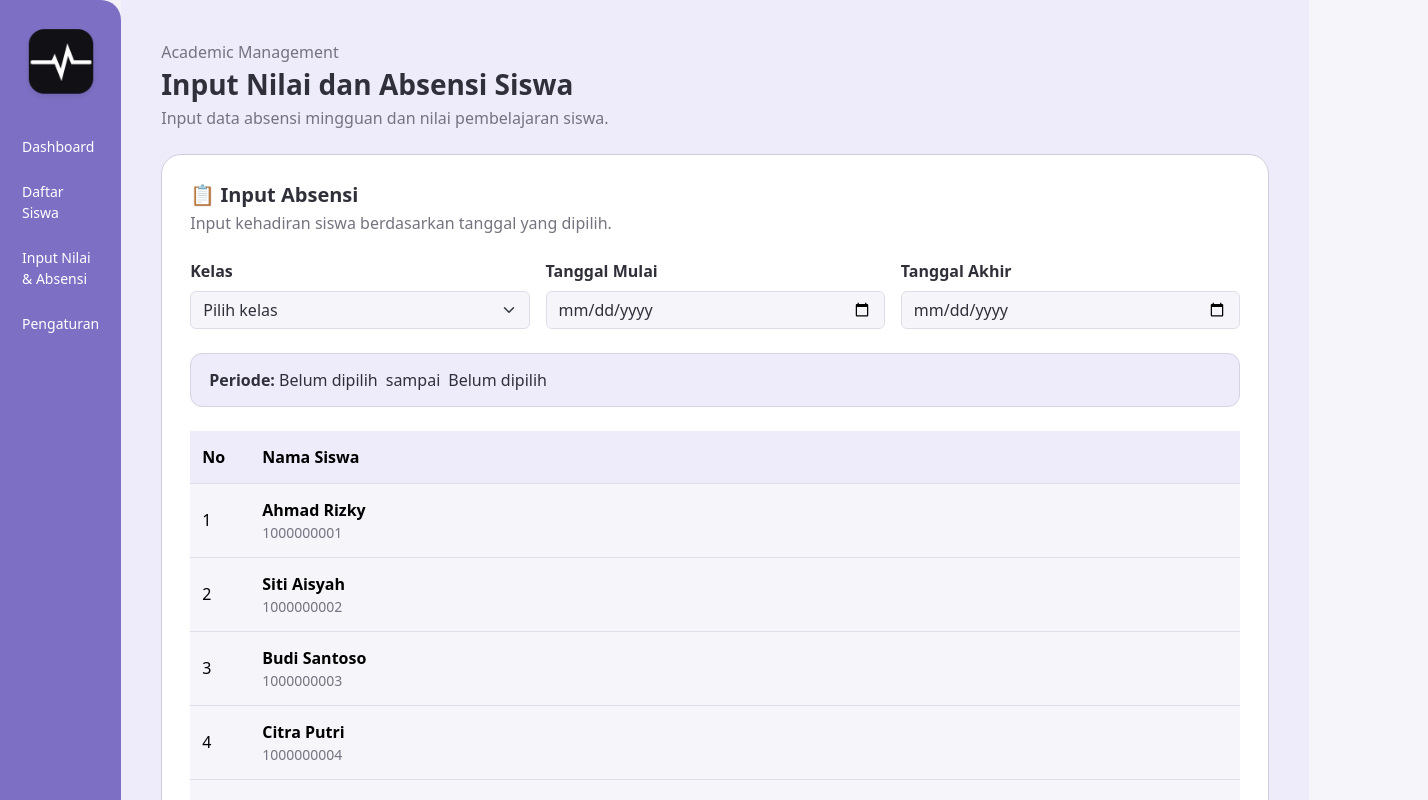
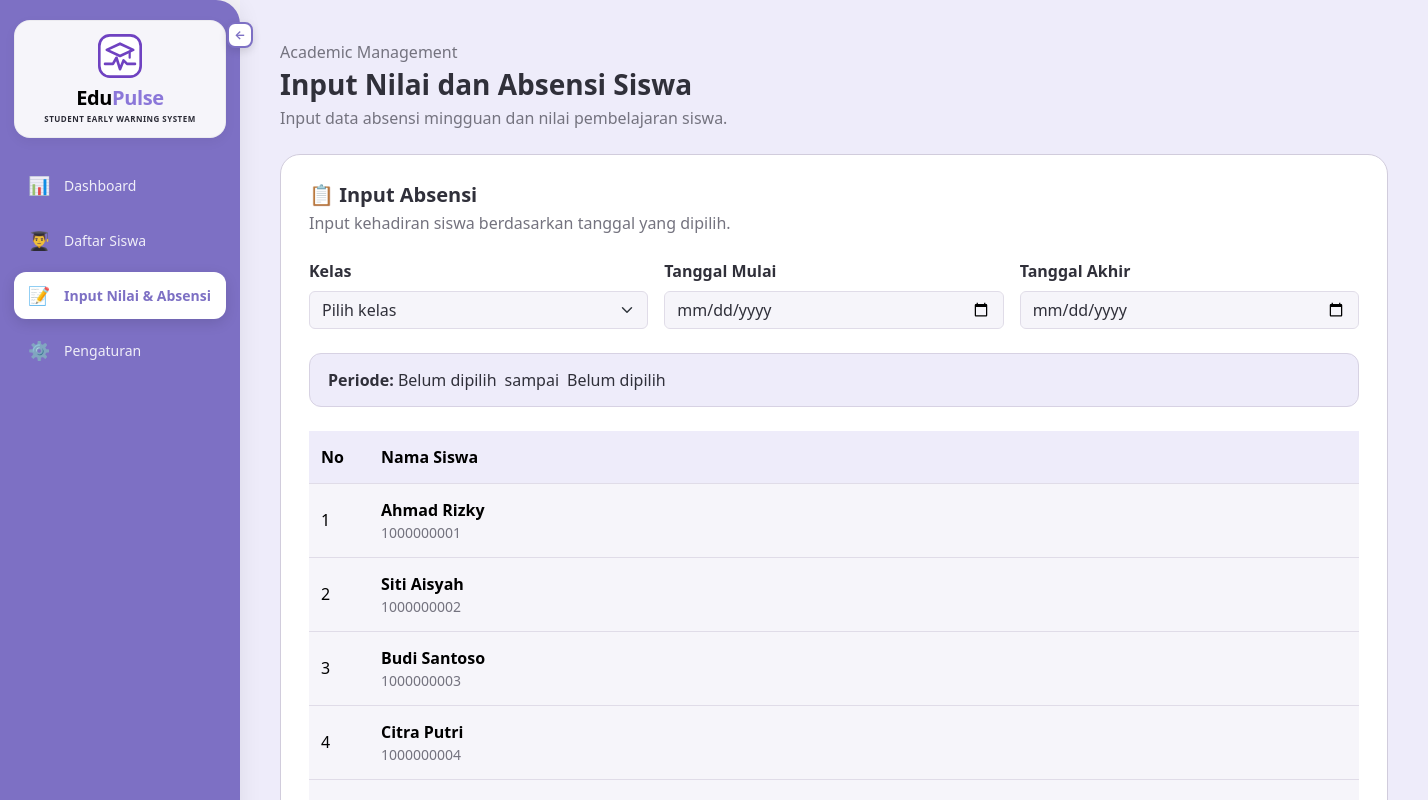
Before and after one commit to sutripnm/EduPulse-student-early-warning-web, a React (Vite) app: page /input-nilai-dan-absensi in a window 1280 px wide. Shown: the top 800 px of the page, 1428 px wide, since content can reach past the window. Built offline with nearby package versions, Linux system fonts and the light colour scheme.

Commit message:
Fix layout sidebar header and toggle button overlap on collapsed state

```diff
--- a/src/components/Sidebar.jsx
+++ b/src/components/Sidebar.jsx
@@ -1,60 +1,80 @@
-import { Link } from "react-router-dom";
-import logo from "../assets/logo black.png";
+import { useState } from "react";
+import { NavLink } from "react-router-dom";
+import logo from "../assets/gemini-svg.svg";
 import "../styles/sidebar.css";
 
 function Sidebar() {
+  const [collapsed, setCollapsed] = useState(false);
+
+  const menuItems = [
+    { to: "/dashboard", label: "Dashboard", icon: "📊" },
+    { to: "/daftar-siswa", label: "Daftar Siswa", icon: "👨‍🎓" },
+    { to: "/input-nilai-dan-absensi", label: "Input Nilai & Absensi", icon: "📝" },
+    { to: "/pengaturan", label: "Pengaturan", icon: "⚙️" },
+  ];
+
   return (
-    <aside className="sidebar d-flex flex-column">
+    <aside
+      className={`sidebar d-flex flex-column ${
+        collapsed ? "sidebar-collapsed" : ""
+      }`}
+    >
+      {/* Floating Toggle Button */}
+      <button
+        type="button"
+        className="sidebar-toggle"
+        onClick={() => setCollapsed(!collapsed)}
+        aria-label={collapsed ? "Expand sidebar" : "Collapse sidebar"}
+        title={collapsed ? "Buka Sidebar" : "Tutup Sidebar"}
+      >
+        {collapsed ? "→" : "←"}
+      </button>
 
-      {/* Logo */}
-      <div className="sidebar-logo mb-4">
-        <img
-          src={logo}
-          alt="EduPulse"
-          className="img-fluid"
-        />
+      {/* Header dengan Bingkai Latar Halaman */}
+      <div className="sidebar-header">
+        <div className="sidebar-brand-card">
+          <div className="sidebar-logo">
+            <img src={logo} alt="EduPulse Logo" />
+          </div>
+
+          <div className="sidebar-brand-text">
+            <strong className="brand-title">
+              <span className="text-edu">Edu</span>
+              <span className="text-pulse">Pulse</span>
+            </strong>
+            <span className="brand-subtitle">STUDENT EARLY WARNING SYSTEM</span>
+          </div>
+        </div>
       </div>
 
-      {/* Menu */}
-      <nav className="d-flex flex-column gap-2">
-
-        <Link
-          to="/dashboard"
-          className="sidebar-link"
-        >
-          Dashboard
-        </Link>
-
-        <Link
-          to="/daftar-siswa"
-          className="sidebar-link"
-        >
-          Daftar Siswa
-        </Link>
-
-        <Link
-          to="/input-nilai-dan-absensi"
-          className="sidebar-link"
-        >
-          Input Nilai & Absensi
-        </Link>
-
-        <Link
-          to="/pengaturan"
-          className="sidebar-link"
-        >
-          Pengaturan
-        </Link>
-
+      {/* Navigation Menu */}
+      <nav className="sidebar-menu">
+        {menuItems.map((item) => (
+          <NavLink
+            key={item.to}
+            to={item.to}
+            data-tooltip={item.label}
+            className={({ isActive }) =>
+              `sidebar-link ${isActive ? "active" : ""}`
+            }
+          >
+            <span className="sidebar-link-icon">{item.icon}</span>
+            <span className="sidebar-link-text">{item.label}</span>
+          </NavLink>
+        ))}
       </nav>
 
-      {/* Logout */}
-      <div className="mt-auto">
-        <button className="sidebar-logout">
-          Logout
+      {/* Logout Action */}
+      <div className="mt-auto pt-3">
+        <button
+          type="button"
+          className="sidebar-logout"
+          data-tooltip="Logout"
+        >
+          <span className="sidebar-link-icon">↪</span>
+          <span className="sidebar-link-text">Logout</span>
         </button>
       </div>
-
     </aside>
   );
 }
--- a/src/components/student-detail/RiskAnalysisCard.jsx
+++ b/src/components/student-detail/RiskAnalysisCard.jsx
@@ -2,6 +2,10 @@ import { getRiskLabel } from "../../utils/risk";
 
 function RiskAnalysisCard({ student }) {
   const risk = student?.analisis_ews;
+
+  const riskDisplay =
+    risk?.tingkat_risiko_display ||
+    getRiskLabel(risk?.status_risiko);
 
   return (
     <>
@@ -13,18 +17,16 @@ function RiskAnalysisCard({ student }) {
         {/* KIRI */}
         <div className="risk-analysis-section">
           <h6 className="fw-semibold">
-            🚨 Tingkat Risiko:{" "}
-            {risk?.tingkat_risiko_display ||
-              getRiskLabel(risk?.status_risiko)}
+            🚨 Tingkat Risiko: {riskDisplay}
           </h6>
 
           <p className="fw-semibold mb-2">
-            📌 Faktor Penentu ML:
+            📌 Status Early Warning System
           </p>
 
           <p className="mb-0">
-            Data faktor penentu ML belum tersedia pada
-            response endpoint ini.
+            Status risiko siswa saat ini adalah{" "}
+            <strong>{riskDisplay}</strong>.
           </p>
         </div>
 
--- a/src/components/student-detail/StudentMetrics.jsx
+++ b/src/components/student-detail/StudentMetrics.jsx
@@ -1,5 +1,3 @@
-import { getRiskLabel } from "../../utils/risk";
-
 function StudentMetrics({ student }) {
   const metrics = student?.metrik_kinerja;
   const risk = student?.analisis_ews;
--- a/src/styles/sidebar.css
+++ b/src/styles/sidebar.css
@@ -1,35 +1,286 @@
+/* =========================================================
+   1. BASE SIDEBAR CONTAINER
+   ========================================================= */
 .sidebar {
-  width: 150px;
+  position: relative;
+  width: 240px;
+  min-width: 240px;
   min-height: 100vh;
-  padding: 24px 12px;
-  background-color: var(--edupulse-primary);
-  border-radius: 0 20px 20px 0;
+  padding: 20px 14px;
+  display: flex;
+  flex-direction: column;
+  background-color: var(--edupulse-primary, #6f42c1);
+  border-radius: 0 24px 24px 0;
+  box-shadow: 4px 0 20px rgba(0, 0, 0, 0.06);
+  transition: width 0.3s cubic-bezier(0.4, 0, 0.2, 1),
+              min-width 0.3s cubic-bezier(0.4, 0, 0.2, 1),
+              padding 0.3s ease;
+  z-index: 100;
+  user-select: none;
+}
+
+/* =========================================================
+   2. HEADER & BRANDING CARD
+   ========================================================= */
+.sidebar-header {
+  margin-bottom: 24px;
+  width: 100%;
+}
+
+/* Bingkai Card Header saat Sidebar Terbuka */
+.sidebar-brand-card {
+  width: 100%;
+  background-color: var(--edupulse-bg, #f4f3f8); /* Warna background page */
+  border-radius: 16px;
+  padding: 14px 10px;
+  display: flex;
+  flex-direction: column;
+  align-items: center;
+  justify-content: center;
+  text-align: center;
+  box-shadow: inset 0 0 0 1px rgba(0, 0, 0, 0.04), 0 4px 12px rgba(0, 0, 0, 0.05);
+  transition: background-color 0.3s ease, padding 0.3s ease, box-shadow 0.3s ease;
+}
+
+.sidebar-logo {
+  display: flex;
+  justify-content: center;
+  align-items: center;
 }
 
 .sidebar-logo img {
-  width: 80px;
-  display: block;
-  margin: 0 auto;
+  width: 44px;
+  height: 44px;
+  object-fit: contain;
+  transition: width 0.3s ease, height 0.3s ease;
 }
 
-.sidebar-link {
-  padding: 8px 10px;
-  color: var(--edupulse-surface);
+.sidebar-brand-text {
+  display: flex;
+  flex-direction: column;
+  align-items: center;
+  line-height: 1.2;
+  margin-top: 8px;
+  opacity: 1;
+  visibility: visible;
+  transition: opacity 0.2s ease;
+}
+
+/* Tulisan EduPulse */
+.brand-title {
+  font-size: 20px;
+  font-weight: 800;
+  letter-spacing: -0.02em;
+  font-family: system-ui, -apple-system, sans-serif;
+}
+
+.brand-title .text-edu {
+  color: #000000; /* 'Edu' Warna Hitam */
+}
+
+.brand-title .text-pulse {
+  color: #8b77d9; /* 'Pulse' Warna Ungu */
+}
+
+/* Sub-tulisan STUDENT EARLY WARNING SYSTEM */
+.brand-subtitle {
+  font-size: 8px;
+  font-weight: 700;
+  color: #2b2b36;
+  letter-spacing: 0.06em;
+  text-transform: uppercase;
+  margin-top: 4px;
+  line-height: 1.2;
+}
+
+/* =========================================================
+   3. FLOATING TOGGLE BUTTON (KOTAK ROUNDED)
+   ========================================================= */
+.sidebar-toggle {
+  position: absolute;
+  top: 22px;
+  right: -13px; /* Melayang pas di garis batas kanan */
+  width: 26px;
+  height: 26px;
+  display: flex;
+  align-items: center;
+  justify-content: center;
+  border: 2px solid var(--edupulse-primary, #6f42c1);
+  border-radius: 8px; /* Form Kotak Rounded */
+  background-color: #ffffff;
+  color: var(--edupulse-primary, #6f42c1);
+  font-size: 12px;
+  font-weight: bold;
+  cursor: pointer;
+  box-shadow: 0 3px 8px rgba(0, 0, 0, 0.12);
+  z-index: 105;
+  transition: transform 0.2s cubic-bezier(0.34, 1.56, 0.64, 1),
+              background-color 0.2s ease,
+              color 0.2s ease;
+}
+
+.sidebar-toggle:hover {
+  background-color: var(--edupulse-primary, #6f42c1);
+  color: #ffffff;
+  transform: scale(1.12);
+}
+
+/* =========================================================
+   4. MENU & LINKS
+   ========================================================= */
+.sidebar-menu {
+  display: flex;
+  flex-direction: column;
+  gap: 8px;
+}
+
+.sidebar-link,
+.sidebar-logout {
+  min-height: 44px;
+  display: flex;
+  align-items: center;
+  gap: 14px;
+  padding: 10px 14px;
+  border-radius: 12px;
+  color: rgba(255, 255, 255, 0.88);
   text-decoration: none;
   font-size: 14px;
-  border-radius: 8px;
+  font-weight: 500;
+  border: none;
+  background: transparent;
+  width: 100%;
+  cursor: pointer;
+  transition: background-color 0.2s ease, color 0.2s ease, transform 0.2s ease;
 }
 
-.sidebar-link:hover {
-  background-color: rgba(255, 255, 255, 0.10);
+.sidebar-link:hover,
+.sidebar-logout:hover {
+  color: #ffffff;
+  background-color: rgba(255, 255, 255, 0.12);
+  transform: translateX(3px);
 }
 
-.sidebar-logout {
-  width: 100%;
-  padding: 8px;
+.sidebar-link.active {
+  color: var(--edupulse-primary, #6f42c1);
+  background-color: #ffffff;
+  font-weight: 600;
+  box-shadow: 0 4px 14px rgba(0, 0, 0, 0.12);
+}
+
+.sidebar-link.active:hover {
+  color: var(--edupulse-primary, #6f42c1);
+  background-color: #ffffff;
+  transform: none;
+}
+
+.sidebar-link-icon {
+  width: 22px;
+  min-width: 22px;
+  display: flex;
+  align-items: center;
+  justify-content: center;
+  font-size: 18px;
+  transition: transform 0.2s ease;
+}
+
+.sidebar-link:hover .sidebar-link-icon,
+.sidebar-logout:hover .sidebar-link-icon {
+  transform: scale(1.15);
+}
+
+.sidebar-link-text {
+  white-space: nowrap;
+  opacity: 1;
+  transition: opacity 0.2s ease;
+}
+
+/* =========================================================
+   5. COLLAPSED STATE STYLES (MENGHILANGKAN NUMPUK)
+   ========================================================= */
+.sidebar-collapsed {
+  width: 76px;
+  min-width: 76px;
+  padding-left: 10px;
+  padding-right: 10px;
+}
+
+.sidebar-collapsed .sidebar-header {
+  margin-bottom: 20px;
+}
+
+/* Hilangkan background card agar logo berdiri bersih di tengah */
+.sidebar-collapsed .sidebar-brand-card {
+  background-color: transparent;
+  box-shadow: none;
+  padding: 0;
   border: none;
-  background: transparent;
-  color: var(--edupulse-surface);
-  font-size: 14px;
-  cursor: pointer;
 }
+
+/* Ukuran logo saat ditutup (32px) agar menyisakan ruang 10px dengan tombol toggle */
+.sidebar-collapsed .sidebar-logo img {
+  width: 32px;
+  height: 32px;
+}
+
+/* Sembunyikan teks nama aplikasi */
+.sidebar-collapsed .sidebar-brand-text {
+  opacity: 0;
+  visibility: hidden;
+  height: 0;
+  margin: 0;
+  display: none;
+}
+
+.sidebar-collapsed .sidebar-link,
+.sidebar-collapsed .sidebar-logout {
+  justify-content: center;
+  padding-left: 0;
+  padding-right: 0;
+}
+
+.sidebar-collapsed .sidebar-link-text {
+  width: 0;
+  opacity: 0;
+  overflow: hidden;
+  visibility: hidden;
+  display: none;
+}
+
+/* =========================================================
+   6. FLOATING TOOLTIP (SAAT COLLAPSED)
+   ========================================================= */
+.sidebar-collapsed .sidebar-link,
+.sidebar-collapsed .sidebar-logout {
+  position: relative;
+}
+
+.sidebar-collapsed .sidebar-link:hover::after,
+.sidebar-collapsed .sidebar-logout:hover::after {
+  content: attr(data-tooltip);
+  position: absolute;
+  left: calc(100% + 14px);
+  top: 50%;
+  transform: translateY(-50%);
+  padding: 6px 12px;
+  background-color: var(--edupulse-text, #2b2b36);
+  color: #ffffff;
+  border-radius: 8px;
+  font-size: 12px;
+  font-weight: 500;
+  white-space: nowrap;
+  box-shadow: 0 4px 14px rgba(0, 0, 0, 0.15);
+  pointer-events: none;
+  z-index: 1000;
+  animation: tooltipFadeIn 0.2s ease forwards;
+}
+
+@keyframes tooltipFadeIn {
+  from {
+    opacity: 0;
+    transform: translateY(-50%) translateX(-6px);
+  }
+  to {
+    opacity: 1;
+    transform: translateY(-50%) translateX(0);
+  }
+}
```
Also changed, not shown: src/components/student-detail/StudentProfileInfo.jsx (+12 -4 lines), src/hooks/useStudentDetail.js (+19 -12 lines), src/pages/StudentDetailPage.jsx (+8 -4 lines), src/assets/gemini-svg.svg (added).
